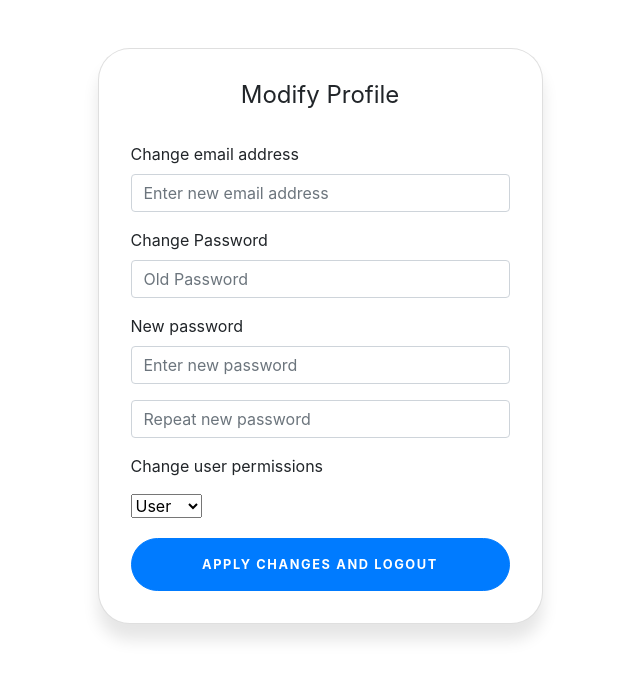
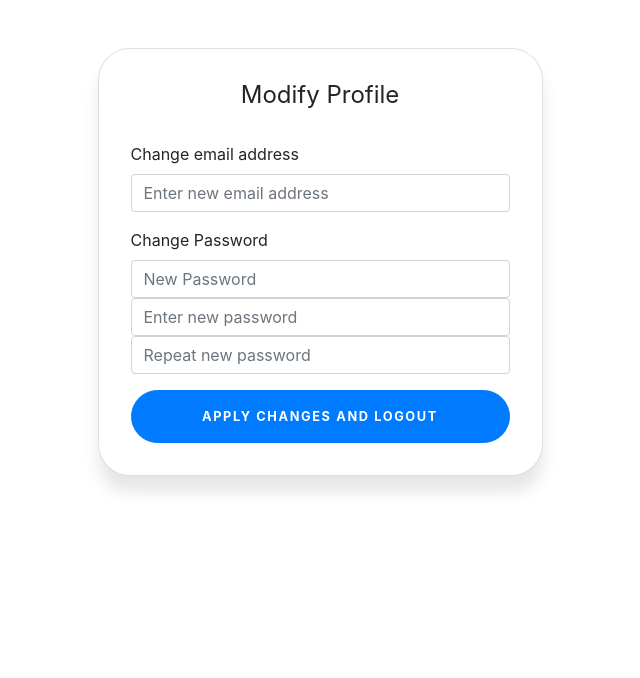
Before and after one commit to din-daniyarbekov/sequential, a plain HTML site: page static/account_settings.html in a window 1280 px wide. Shown: the whole page, without its empty margins (320-960 px from the left). Drawn offline with Linux system fonts and the light colour scheme.

Commit message:
modified password entry in account_settings.html

```diff
--- a/static/account_settings.html
+++ b/static/account_settings.html
@@ -20,21 +20,13 @@
                         </div>
                         <div class="form-group">
                           <label for="exampleInputPassword">Change Password</label>
-                          <input type="password" class="form-control" id="exampleInputPassword" placeholder="Old Password">
-                        </div>
-                        <div class="form-group">
-                          <label for="repeatPassword">New password</label>
+                          <input type="password" class="form-control" id="exampleInputPassword" placeholder="New Password">
+
+
                           <input type="password" class="form-control" id="repeatPasswordPassword" placeholder="Enter new password">
-                        </div>
-                        <div class="form-group">
 
                           <input type="password" class="form-control" id="repeatPasswordPassword" placeholder="Repeat new password">
                         </div>
-                        <p>Change user permissions</p>
-                        <select class="user-selection">
-                            <option value="user">User</option>
-                            <option value="admin">Admin</option>
-                          </select>
 
                         <a class="btn btn-lg btn-primary btn-block text-uppercase" href="index.html">Apply Changes and Logout</a>
 
```
